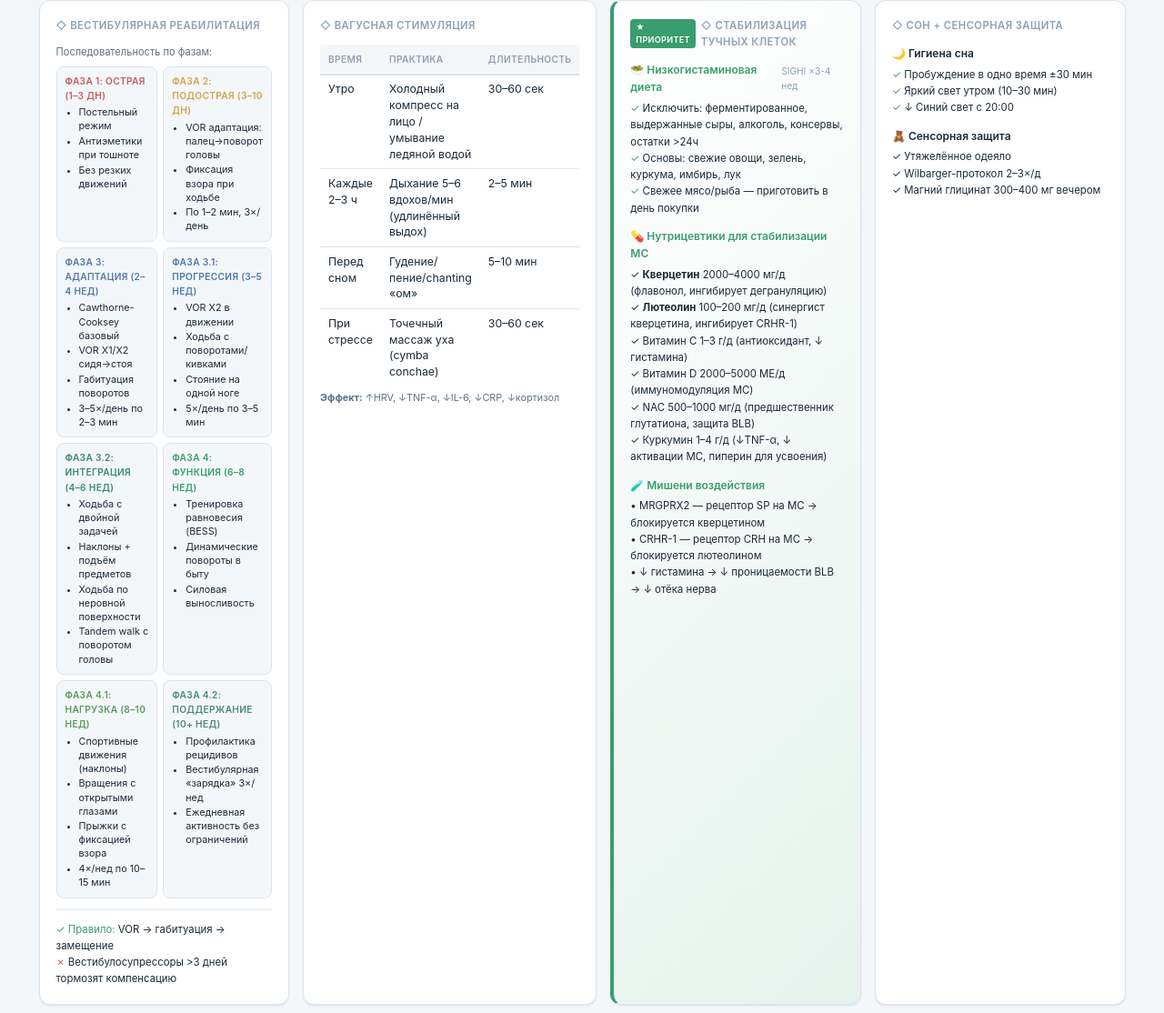
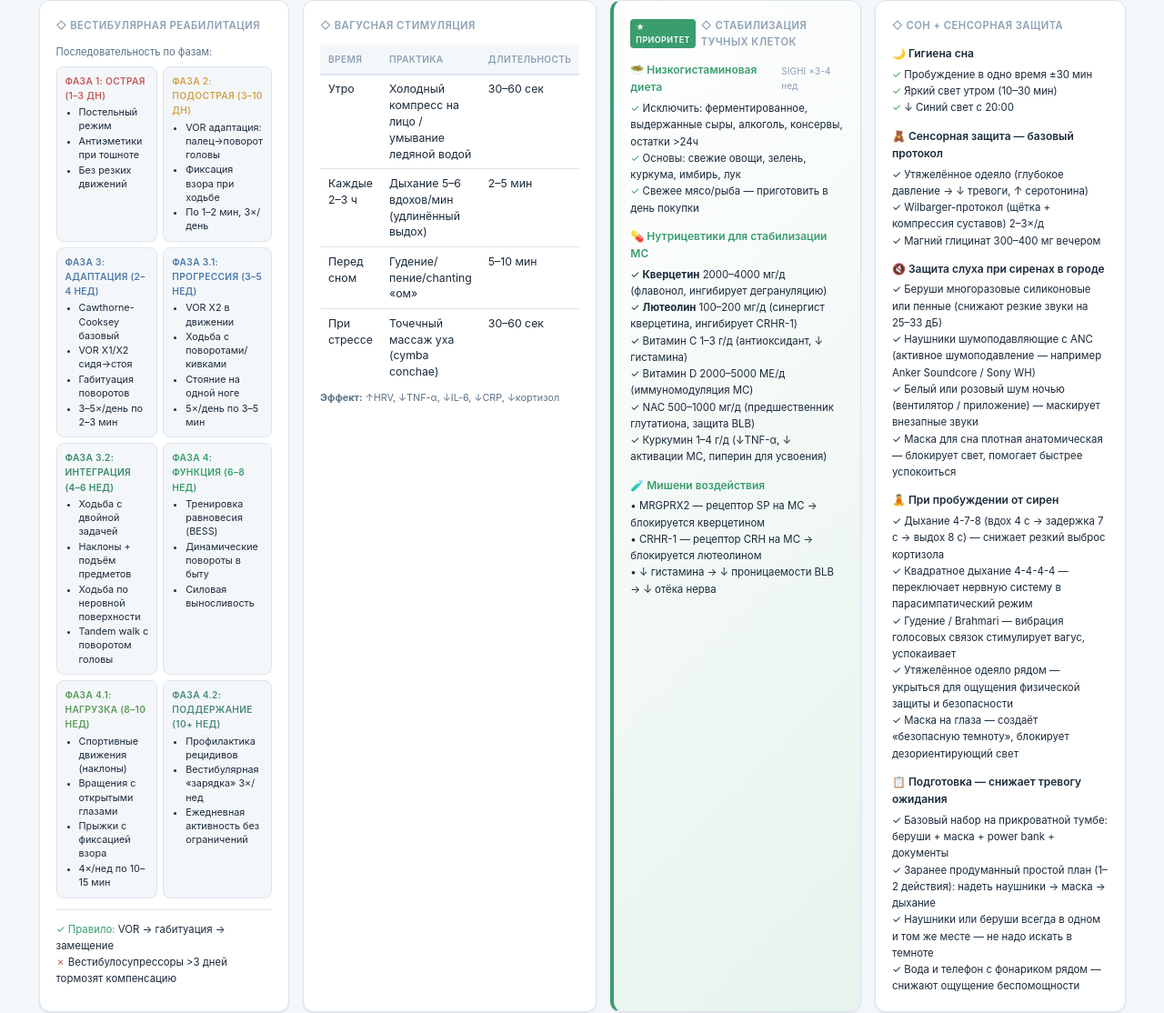
Before and after one commit to ai-fatih/diet, a plain HTML site: page index.html in a window 1280 px wide. Shown: the part 1386-2500 px from the top of the page at 91% size. Drawn offline with Linux system fonts and the light colour scheme.

Commit message:
Update SEO meta tags and content improvements

```diff
--- a/index.html
+++ b/index.html
@@ -6,7 +6,7 @@
 <meta name="description" content="Персонализированный дашборд вестибулярной реабилитации: VRT-упражнения, вагусная стимуляция, стабилизация тучных клеток, низкогистаминовая диета, сон и сенсорная защита. Научно обоснованный протокол при вестибулярном неврите.">
 <meta name="keywords" content="вестибулярная реабилитация, вестибулярный неврит, VRT, VOR, вагусная стимуляция, низкогистаминовая диета, тучные клетки, кверцетин, Cawthorne-Cooksey, головокружение, нейровоспаление">
 <meta name="robots" content="index, follow, max-image-preview:large">
-<meta name="author" content="Эльмира">
+<meta name="author" content="Vestibular Rehabilitation Dashboard">
 <meta name="publisher" content="Vestibular Rehabilitation Project">
 <link rel="canonical" href="https://vestibular-rehabilitation.vercel.app/">
 <meta property="og:type" content="website">
@@ -29,7 +29,7 @@
   "description": "Персонализированный дашборд вестибулярной реабилитации с протоколами VRT, вагусной стимуляции, стабилизации тучных клеток и низкогистаминовой диеты.",
   "applicationCategory": "HealthApplication",
   "operatingSystem": "Any",
-  "author": { "@type": "Person", "name": "Эльмира" },
+  "author": { "@type": "Organization", "name": "Vestibular Rehabilitation Project" },
   "inLanguage": "ru"
 }
 </script>
@@ -290,11 +290,6 @@
   <div class="subtitle">Персонализированный протокол на основе научных данных</div>
   <div class="wishes-bar" id="wishesBar"></div>
   <div class="meta-grid">
-    <div class="meta-field"><label>ФИО</label><div class="editable" contenteditable="true" data-key="name">Эльмира</div></div>
-    <div class="meta-field"><label>Возраст</label><div class="editable" contenteditable="true" data-key="age">42</div></div>
-    <div class="meta-field"><label>Пол</label><div class="editable" contenteditable="true" data-key="gender">Ж</div></div>
-    <div class="meta-field"><label>Начало</label><div class="editable" contenteditable="true" data-key="startDate">8 апр 2026</div></div>
-    <div class="meta-field"><label>Пик (loss of consciousness)</label><div class="editable" contenteditable="true" data-key="peakDate">11 апр 2026</div></div>
     <div class="meta-field"><label>Диагноз</label><div class="editable" contenteditable="true" data-key="diagnosis">Вестибулярный неврит (AB31.0)</div></div>
   </div>
 </header>
@@ -477,10 +472,32 @@
       <div class="dd"><span class="do">✓</span> ↓ Синий свет с 20:00</div>
     </div>
     <div class="rec-block">
-      <h4>🧸 Сенсорная защита</h4>
-      <div class="dd">✓ Утяжелённое одеяло</div>
-      <div class="dd">✓ Wilbarger-протокол 2–3×/д</div>
+      <h4>🧸 Сенсорная защита — базовый протокол</h4>
+      <div class="dd">✓ Утяжелённое одеяло (глубокое давление → ↓ тревоги, ↑ серотонина)</div>
+      <div class="dd">✓ Wilbarger-протокол (щётка + компрессия суставов) 2–3×/д</div>
       <div class="dd">✓ Магний глицинат 300–400 мг вечером</div>
+    </div>
+    <div class="rec-block">
+      <h4>🔇 Защита слуха при сиренах в городе</h4>
+      <div class="dd">✓ Беруши многоразовые силиконовые или пенные (снижают резкие звуки на 25–33 дБ)</div>
+      <div class="dd">✓ Наушники шумоподавляющие с ANC (активное шумоподавление — например Anker Soundcore / Sony WH)</div>
+      <div class="dd">✓ Белый или розовый шум ночью (вентилятор / приложение) — маскирует внезапные звуки</div>
+      <div class="dd">✓ Маска для сна плотная анатомическая — блокирует свет, помогает быстрее успокоиться</div>
+    </div>
+    <div class="rec-block">
+      <h4>🧘 При пробуждении от сирен</h4>
+      <div class="dd">✓ Дыхание 4-7-8 (вдох 4 с → задержка 7 с → выдох 8 с) — снижает резкий выброс кортизола</div>
+      <div class="dd">✓ Квадратное дыхание 4-4-4-4 — переключает нервную систему в парасимпатический режим</div>
+      <div class="dd">✓ Гудение / Brahmari — вибрация голосовых связок стимулирует вагус, успокаивает</div>
+      <div class="dd">✓ Утяжелённое одеяло рядом — укрыться для ощущения физической защиты и безопасности</div>
+      <div class="dd">✓ Маска на глаза — создаёт «безопасную темноту», блокирует дезориентирующий свет</div>
+    </div>
+    <div class="rec-block">
+      <h4>📋 Подготовка — снижает тревогу ожидания</h4>
+      <div class="dd">✓ Базовый набор на прикроватной тумбе: беруши + маска + power bank + документы</div>
+      <div class="dd">✓ Заранее продуманный простой план (1–2 действия): надеть наушники → маска → дыхание</div>
+      <div class="dd">✓ Наушники или беруши всегда в одном и том же месте — не надо искать в темноте</div>
+      <div class="dd">✓ Вода и телефон с фонариком рядом — снижают ощущение беспомощности</div>
     </div>
   </div>
 </div>
```
